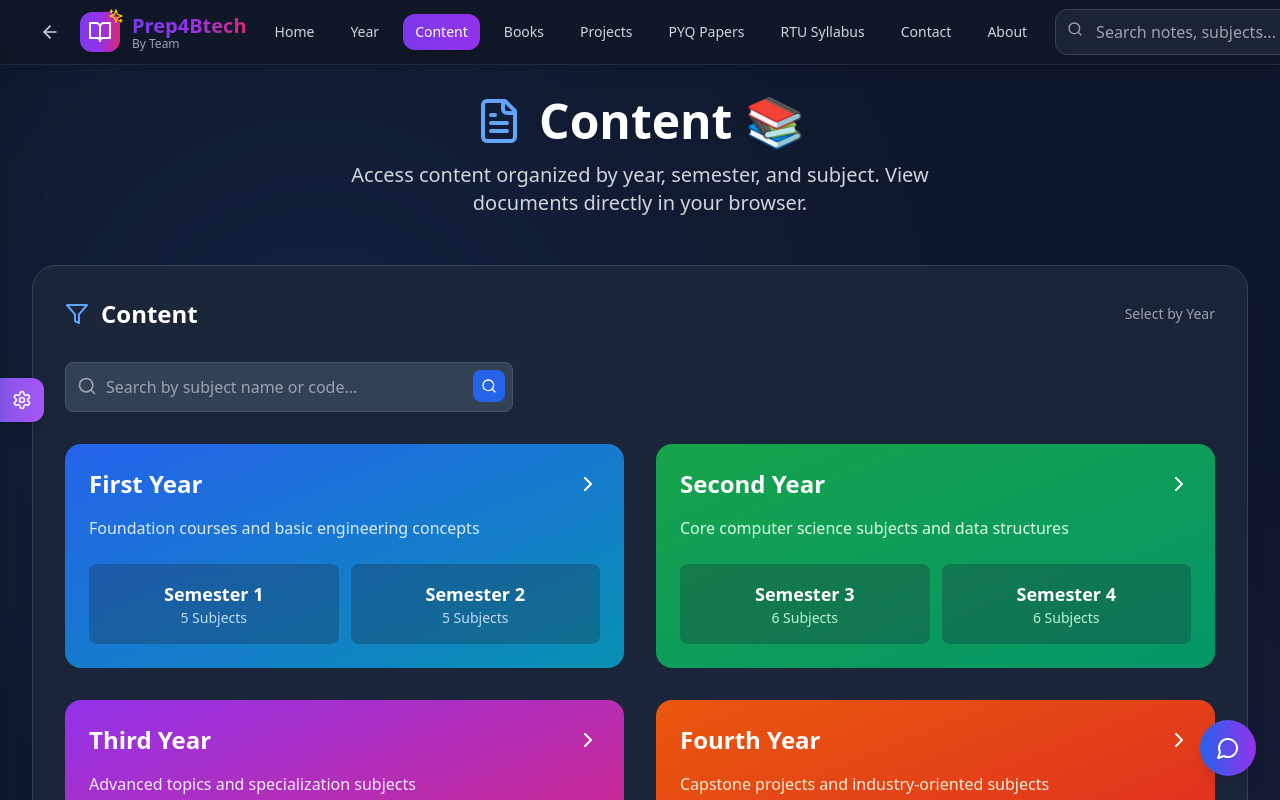
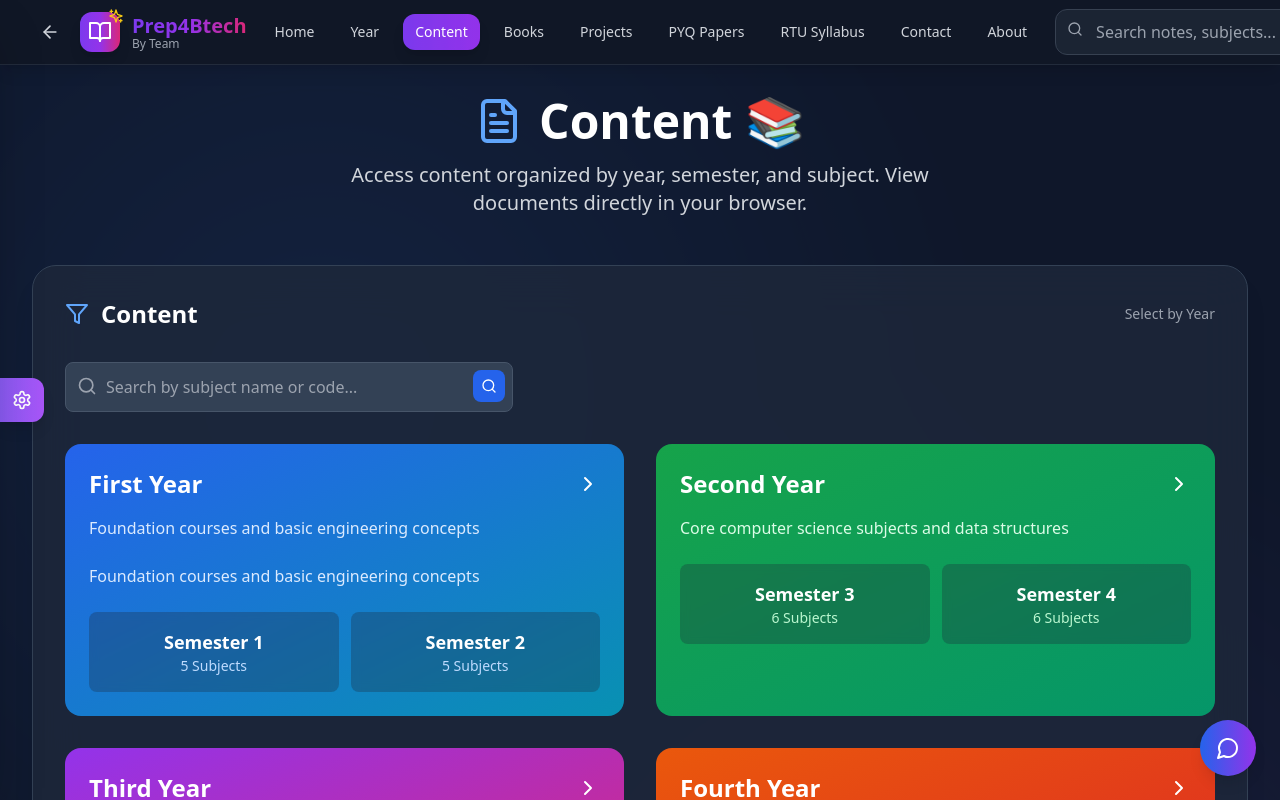
Before and after one commit to HarshitAgarwal2005/Prep4Btech-Website, a React (Vite) app: page /assignments in a window 1280 px wide. Shown: the top 800 px of the page. Built offline with nearby package versions, Linux system fonts and the light colour scheme.

Commit message:
Updated Assignments.tsx

```diff
--- a/src/components/Assignments.tsx
+++ b/src/components/Assignments.tsx
@@ -263,6 +263,7 @@ const Assignments: React.FC = () => {
                     <ChevronRight className="h-6 w-6" />
                   </div>
                   <p className="text-blue-100 mb-6">Foundation courses and basic engineering concepts</p>
+                   <p className="text-blue-100 mb-6">Foundation courses and basic engineering concepts</p>
                   <div className="grid grid-cols-2 gap-3">
                     <button
                       onClick={() => { setSelectedYear(1); setSelectedSemester(1); }}
```
